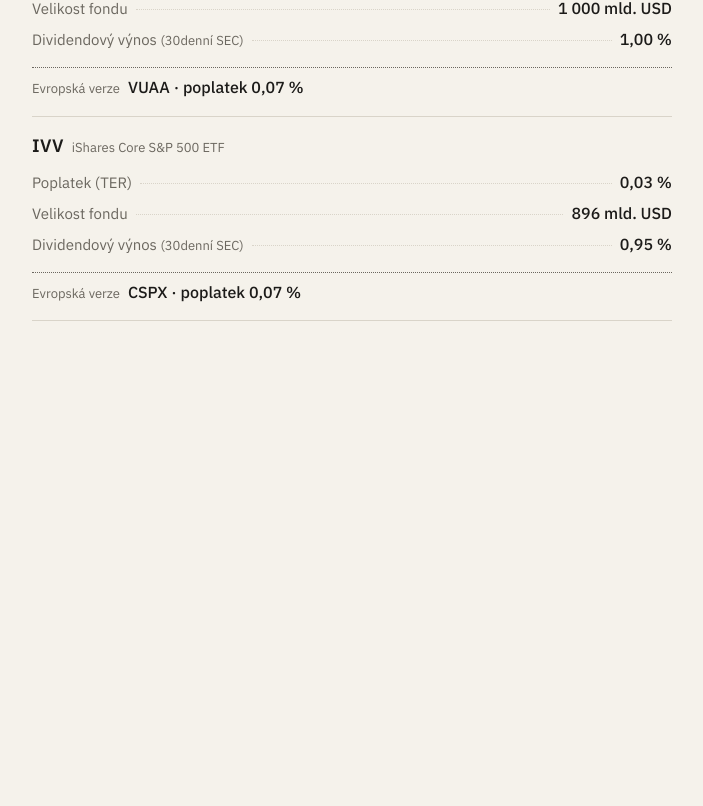
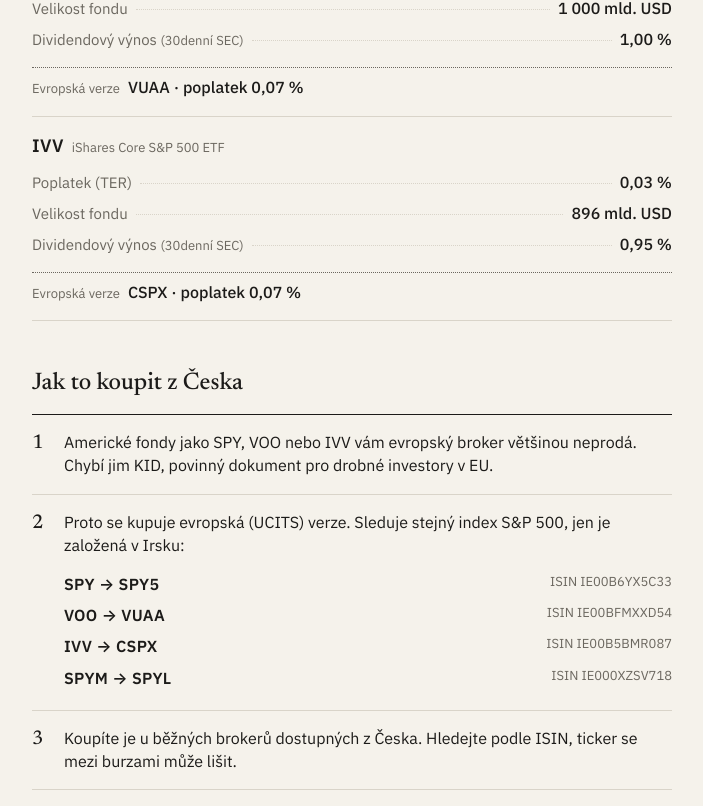
Before and after one commit to kubandam/etf-landing, a Nuxt app: page / in a window 1280 px wide. Shown: the part 1412-2218 px from the top of the page, without its empty margins (288-991 px from the left). Before the commit the page ends 1781 px from the top, so only its background shows below. Built offline with nearby package versions, Linux system fonts and the light colour scheme.

Commit message:
feat: how to buy from CZ section
Co-Authored-By: Claude Opus 5.5 <noreply@anthropic.com>

```diff
--- /dev/null
+++ b/app/components/HowToBuy.vue
@@ -0,0 +1,80 @@
+<script setup lang="ts">
+import { cs } from '#shared/content/cs'
+
+const { allFunds } = useEtfs()
+const [noKid, ucits, brokers] = cs.howToBuy.points
+</script>
+
+<template>
+  <section class="buy" aria-labelledby="buy-heading">
+    <h2 id="buy-heading" class="heading">{{ cs.howToBuy.heading }}</h2>
+    <ol class="points">
+      <li>{{ noKid }}</li>
+      <li>
+        {{ ucits }}
+        <ul class="map">
+          <li v-for="f in allFunds" :key="f.ticker" class="map-row">
+            <span class="pair">{{ cs.howToBuy.mapping(f.ticker, f.ucits.ticker) }}</span>
+            <span class="small num">{{ cs.howToBuy.isin }} {{ f.ucits.isin.value }}</span>
+          </li>
+        </ul>
+      </li>
+      <li>{{ brokers }}</li>
+    </ol>
+  </section>
+</template>
+
+<style scoped>
+.buy {
+  margin-top: var(--space-7);
+}
+
+.heading {
+  font-family: var(--font-serif);
+  font-size: 1.5rem;
+  font-weight: 500;
+  line-height: 1.2;
+}
+
+.points {
+  margin: var(--space-4) 0 0;
+  padding: 0;
+  list-style: none;
+  counter-reset: point;
+  border-top: 1px solid var(--ink);
+}
+
+.points > li {
+  counter-increment: point;
+  position: relative;
+  padding: var(--space-4) 0 var(--space-4) 2rem;
+  border-bottom: 1px solid var(--rule);
+}
+
+.points > li::before {
+  content: counter(point);
+  position: absolute;
+  left: 0;
+  top: var(--space-4);
+  font-family: var(--font-serif);
+  font-size: 1.25rem;
+  line-height: 1.2;
+}
+
+.map {
+  margin-top: var(--space-3);
+}
+
+.map-row {
+  display: flex;
+  flex-wrap: wrap;
+  justify-content: space-between;
+  gap: 0 var(--space-3);
+  padding: var(--space-1) 0;
+}
+
+.pair {
+  font-weight: 600;
+  letter-spacing: 0.02em;
+}
+</style>
--- a/app/pages/index.vue
+++ b/app/pages/index.vue
@@ -16,6 +16,7 @@ onMounted(() => track('page_view', { variant }))
     <Calculator />
     <LeadForm placement="top" />
     <CompareTable :funds="pageFunds" />
+    <HowToBuy />
   </main>
 </template>
 
--- a/shared/content/cs.ts
+++ b/shared/content/cs.ts
@@ -33,6 +33,16 @@ export const cs = {
     ucits: 'Evropská verze',
     ucitsLine: (ticker: string, ter: string) => `${ticker} · poplatek ${ter}`,
   },
+  howToBuy: {
+    heading: 'Jak to koupit z Česka',
+    points: [
+      'Americké fondy jako SPY, VOO nebo IVV vám evropský broker většinou neprodá. Chybí jim KID, povinný dokument pro drobné investory v EU.',
+      'Proto se kupuje evropská (UCITS) verze. Sleduje stejný index S&P 500, jen je založená v Irsku:',
+      'Koupíte je u běžných brokerů dostupných z Česka. Hledejte podle ISIN, ticker se mezi burzami může lišit.',
+    ],
+    mapping: (us: string, ucits: string) => `${us} → ${ucits}`,
+    isin: 'ISIN',
+  },
   form: {
     heading:
       'Pošleme vám porovnání všech 4 fondů včetně evropských variant, které koupíte u českého brokera, s vašimi čísly.',
```
